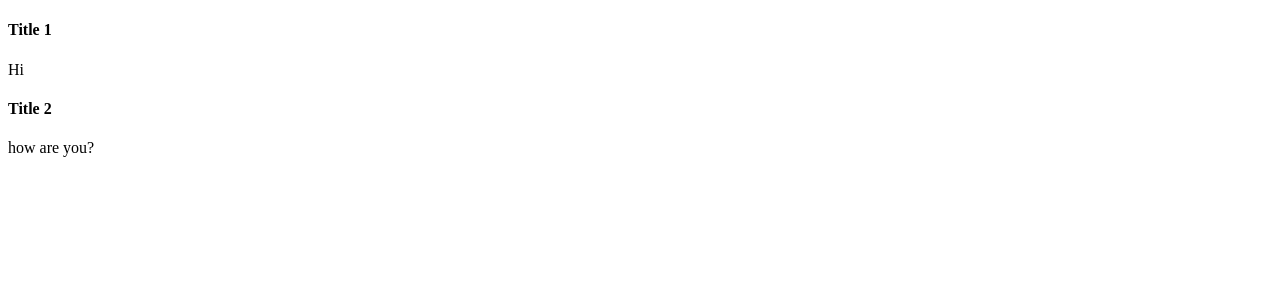
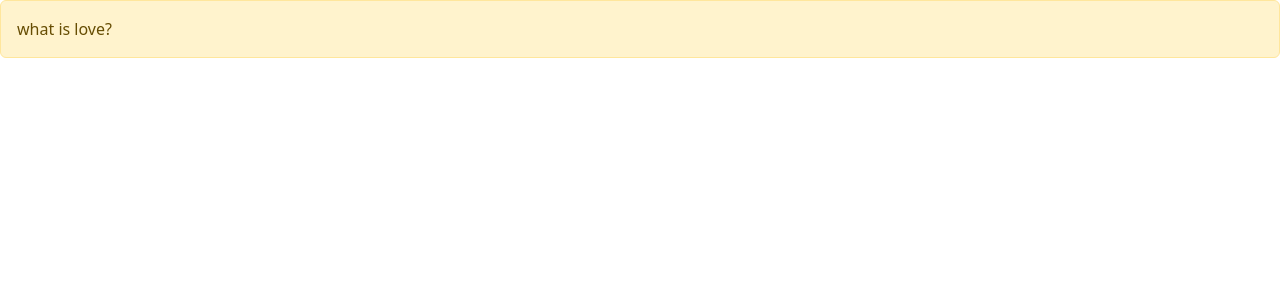
Before and after one commit to MikhailV89/React-HW_1, a React (Vite) app: page / in a window 1280 px wide. Shown: the top 300 px of the page. Built offline with nearby package versions, Linux system fonts and the light colour scheme.

Commit message:
commit ready

```diff
--- a/package.json
+++ b/package.json
@@ -10,6 +10,7 @@
     "preview": "vite preview"
   },
   "dependencies": {
+    "bootstrap": "^5.3.3",
     "react": "^18.2.0",
     "react-dom": "^18.2.0"
   },
--- a/src/App.jsx
+++ b/src/App.jsx
@@ -1,11 +1,9 @@
-import Card from "./components/Card.jsx";
+import Alert from "./components/Alert.jsx";
 
 function App() {
     return (
         <>
-            <Card title={"Title 1"} />
-            <Card text={"Hi"} />
-            <Card title={"Title 2"} text={"how are you?"} />
+            <Alert type="warning" text="what is love?" />
         </>
     );
 }
--- /dev/null
+++ b/src/components/Alert.jsx
@@ -0,0 +1,14 @@
+import React from "react";
+import '/node_modules/bootstrap/dist/css/bootstrap.css';
+
+class Alert extends React.Component {
+    render() {
+        const { type, text } = this.props;
+
+        return (
+            <div className={'alert alert-' + type} role="alert">{text}</div>
+        )
+    }
+}
+
+export default Alert
--- a/src/components/Card.jsx
+++ /dev/null
@@ -1,22 +0,0 @@
- import React from "react";
-
-class Card extends React.Component {
-    render() {
-        const { title, text } = this.props;
-        return (
-            <div className="card">
-                <div className="card-body">
-                    {title ? <h4 className="card-title">{title}</h4> : null}
-                    {text ? <p className="card-text">{text}</p> : null}
-                </div>
-            </div>
-        );
-
-    }
-}
-
-Card.defaultProps = {
-    title: null,
-    text: null,
-};
- export default Card
```
Also changed, not shown: 1 other file (tests, documents, lock files or other folders).
